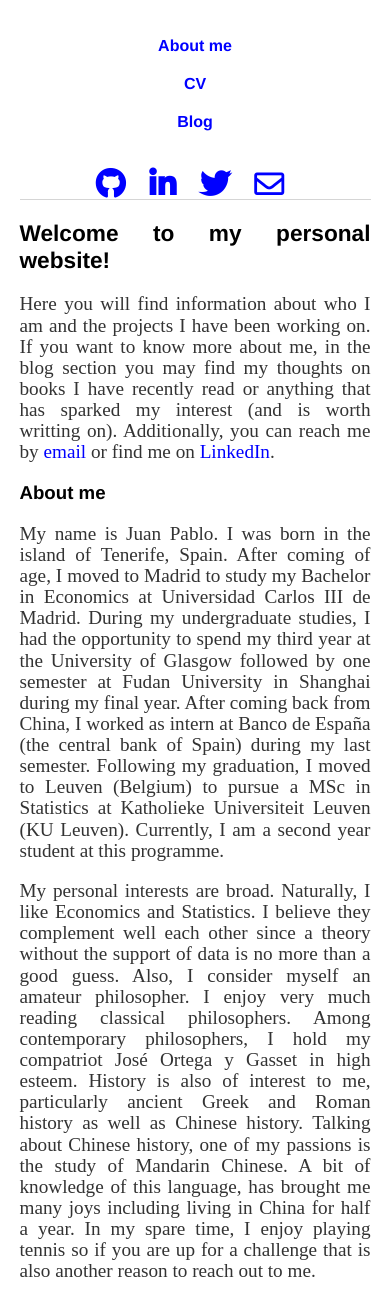
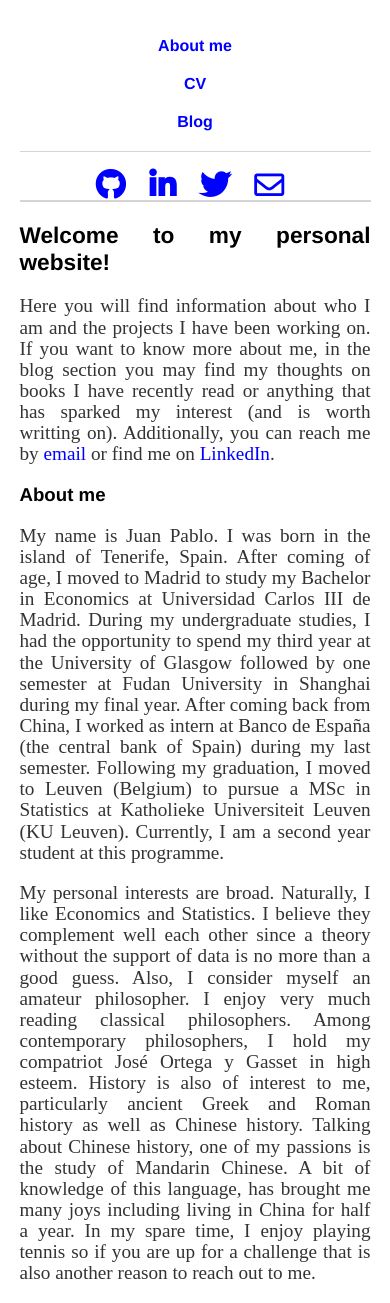
Before and after one commit to jpconher/jpconher.github.io, a Jekyll site: the page built from index.html, in a window 390 px wide. Shown: the part 324-1627 px from the top of the page. Built offline with Jekyll 4.4.1, drawn with Linux system fonts in a browser that asks for light colours; nearby versions of some CDN libraries.

Commit message:
Update main.css

```diff
--- a/css/main.css
+++ b/css/main.css
@@ -117,34 +117,24 @@ ul.posts li a{
         border-top: 1px solid #d5d5d5;
         margin-top: 20px;
     }
-
-    .social lu {
-        display: block;
-        margin-top: 20px;
-    }
-
-    .social li {
-        display: inline;
-        margin-right: 10px;
-        margin-top: 20px;
-    }
 }
 
 @media only screen and (max-width: 1000px) {
     .social {
-        border-bottom: 1px solid #d5d5d5;
+        border-top: 1px solid #d5d5d5;
+        border-bottom: 2px solid #d5d5d5;
+        margin-top: 20px;
         margin-bottom: 20px;
     }
+}
 
-    .social lu {
-        display: block;
-        margin-bottom: 20px;
+.social lu {
+    display: block;
+    margin-top: 20px;
+}
 
-    }
-
-    .social li {
-        display: inline;
-        margin-right: 10px;
-        margin-bottom: 20px;
-    }
- }
+.social li {
+    display: inline;
+    margin-right: 10px;
+    margin-top: 20px;
+}
```
